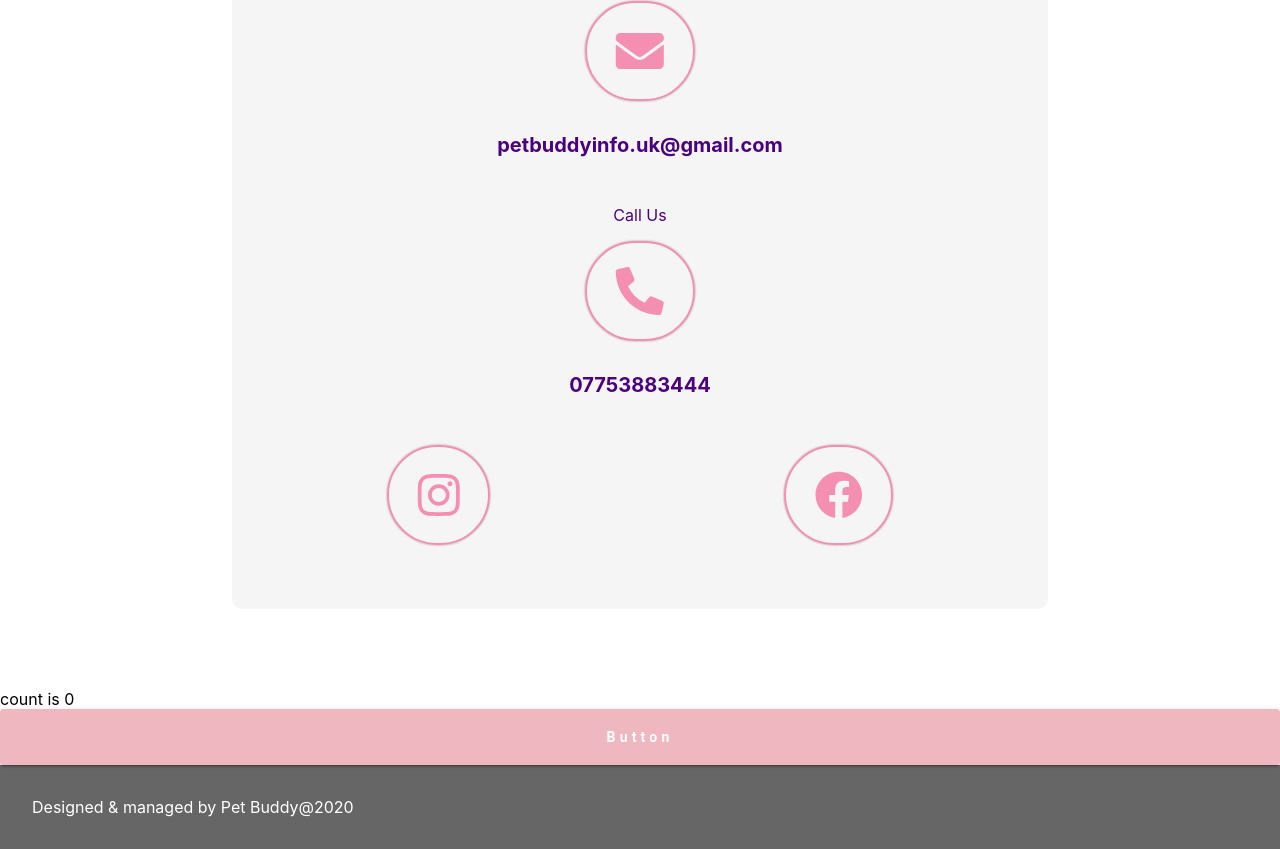
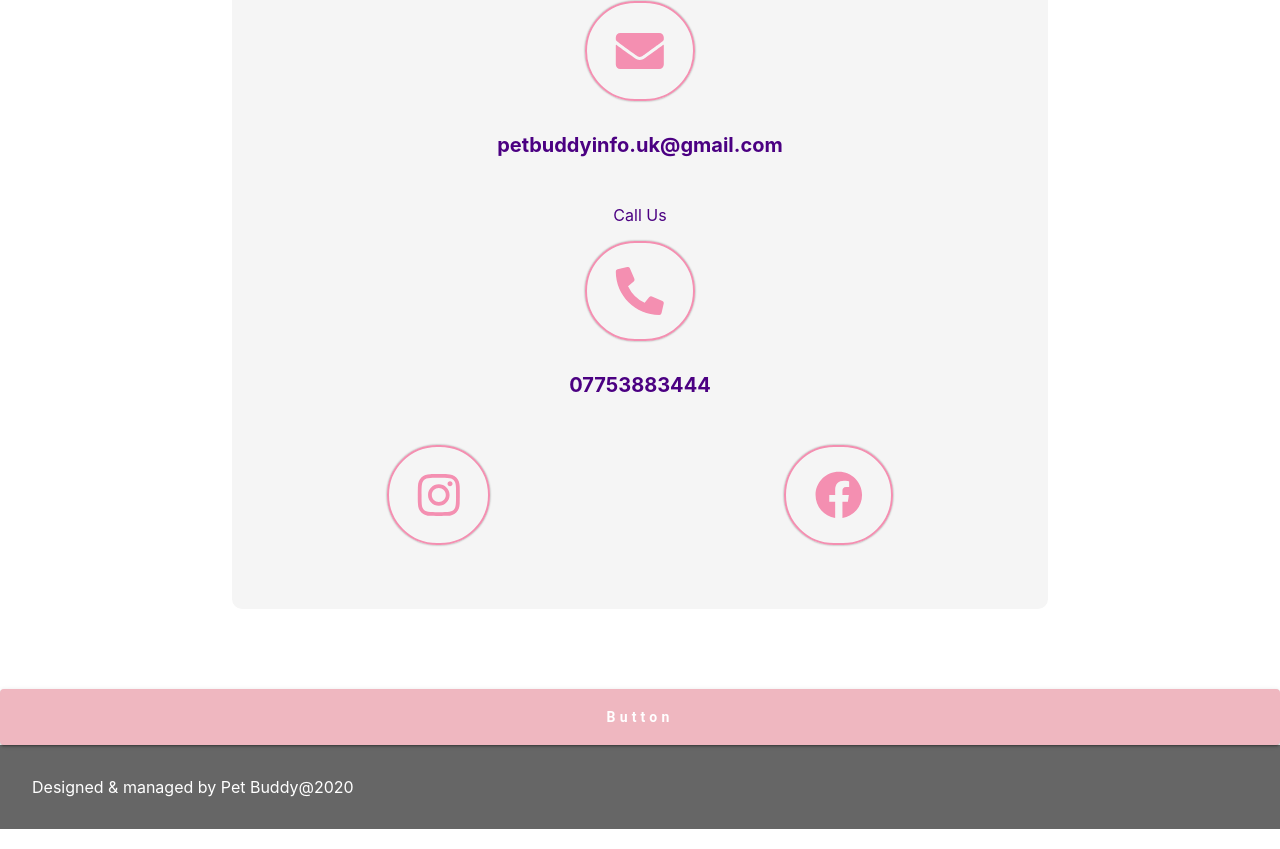
Before and after one commit to t0nin0s/petbuddy-website, a React (Create React App) app: page / in a window 1280 px wide. Shown: the part 1446-2295 px from the top of the page. Built offline with nearby package versions, Linux system fonts and the light colour scheme.

Commit message:
Remove unused vars

```diff
--- a/src/App.tsx
+++ b/src/App.tsx
@@ -1,4 +1,4 @@
-import React, { useState } from 'react';
+import React from 'react';
 import styled from 'styled-components'
 import { Grid } from '@material-ui/core';
 import Header from './components/Header'
@@ -8,8 +8,6 @@ import MainSection from './components/MainSection'
 import ContactUsContainer from './components/ContactUs';
 import { mediaQueries } from './mediaqueries'
 import Footer from './components/Footer'
-import Logo from './images/logo.jpg'
-import Boss from './images/Boss.jpg'
 
 interface Review {
   id: number;
@@ -83,10 +81,6 @@ ${mediaQueries("tablet")`
 `} `
 
 function App() {
-  const [count, setCount] = useState(0);
-  const clickHandler = () => {
-    setCount(count + 1);
-  }
 
   return (
     <div className="App" >
@@ -115,7 +109,6 @@ function App() {
               call="Call Us" />
           </Grid>
         </Grid>
-        <div> count is {count} </div>
         <Button>button</Button>
       </Grid >
       <Footer>Designed & managed by Pet Buddy@2020</Footer>
--- a/src/components/ContactUs/index.tsx
+++ b/src/components/ContactUs/index.tsx
@@ -57,7 +57,7 @@ align-item:center;
 `
 
 export default (props: any) => {
-  const { email, follow, phone, contact, call } = props
+  const { email, phone, contact, call } = props
   return (
     <div className="contact-us__container">
       <ContactUsContainer>
```
